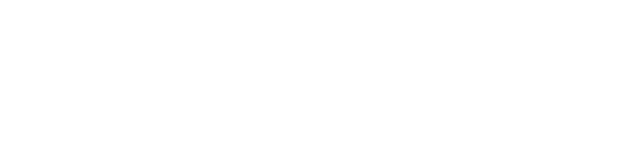
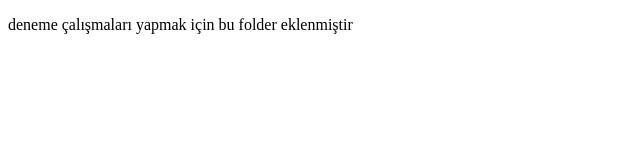
Before and after one commit to MeteYener/coursera_1, a plain HTML site: page calismalar/index.html in a window 1280 px wide. Shown: the whole page, without its empty margins (0-640 px from the left). Drawn offline with Linux system fonts and the light colour scheme.

Commit message:
ufak ekleme

```diff
--- a/calismalar/index.html
+++ b/calismalar/index.html
@@ -4,6 +4,6 @@
 	<title>deneme ve test çalışmalarım</title>
 </head>
 <body>
-
+<p> deneme çalışmaları yapmak için bu folder eklenmiştir</p>
 </body>
 </html>
```
